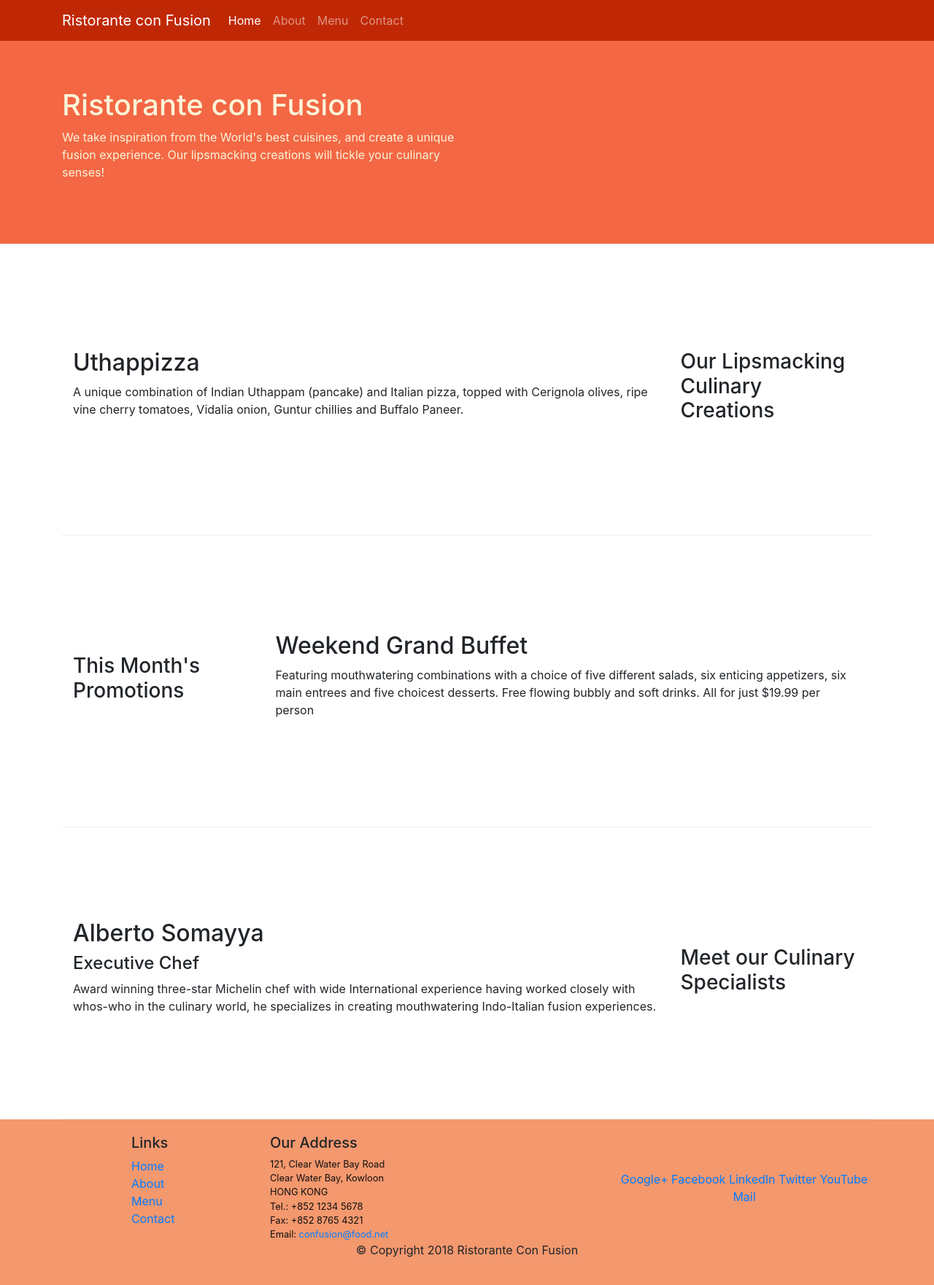
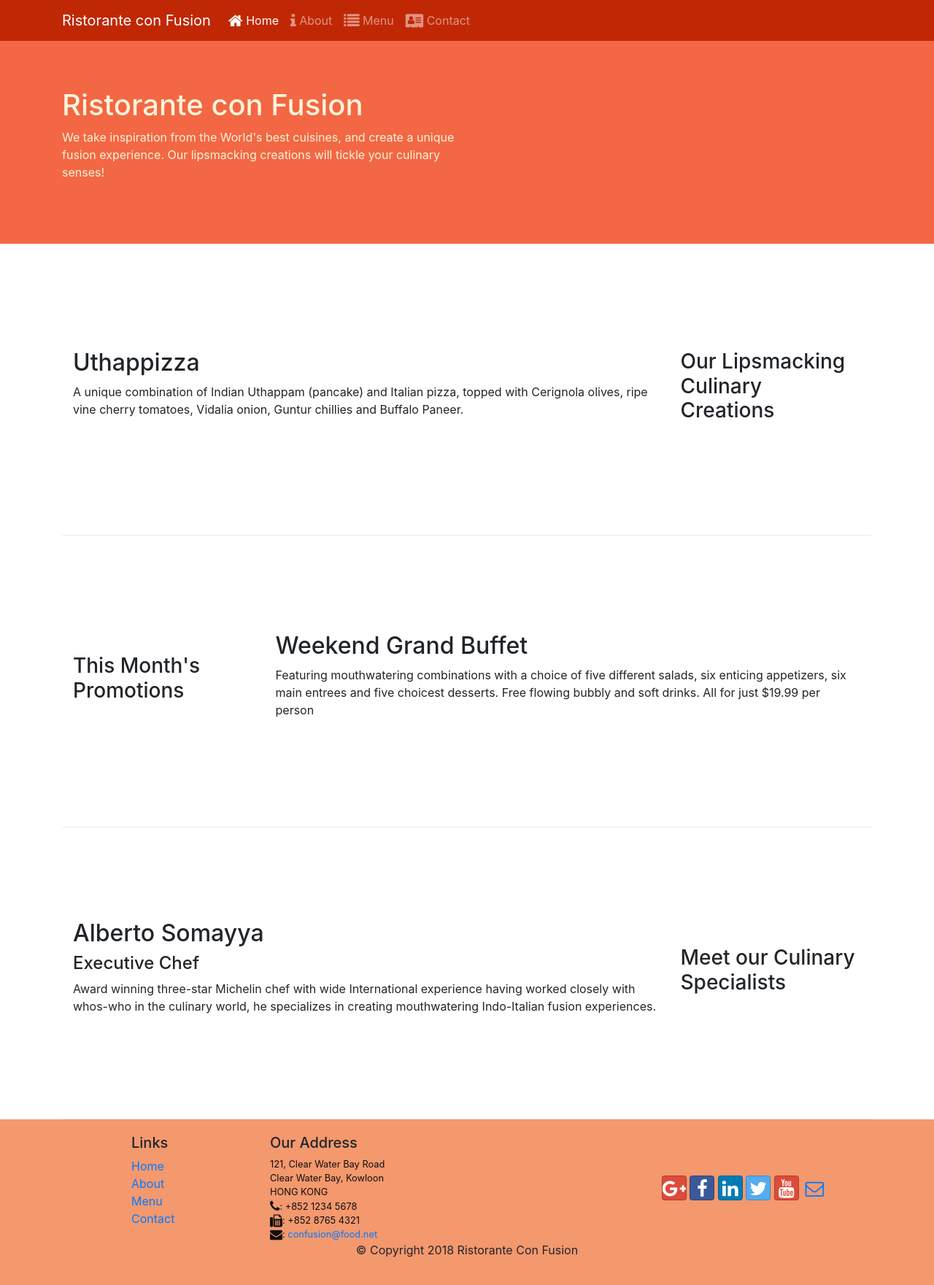
Before and after one commit to namanctrvd/Bootstrap-restro, a website: page index.html in a window 1280 px wide. Shown: the whole page at 73% size. Drawn offline with nearby package versions, Linux system fonts and the light colour scheme.

Commit message:
Added Icon Fonts

```diff
--- a/index.html
+++ b/index.html
@@ -11,6 +11,8 @@
 
     <!-- Bootstrap CSS -->
     <link rel="stylesheet" href="node_modules/bootstrap/dist/css/bootstrap.min.css">
+    <link rel="stylesheet" href="node_modules/font-awesome/css/font-awesome.min.css">
+    <link rel="stylesheet" href="node_modules/bootstrap-social/bootstrap-social.css">
     <link href="css/styles.css" rel="stylesheet">
 </head>
 
@@ -25,10 +27,10 @@
             </button>
             <div class="collapse navbar-collapse" id="Navbar">
                 <ul class="navbar-nav mr-auto">
-                    <li class="nav-item active"><a class="nav-link" href="#">Home</a></li>
-                    <li class="nav-item"><a class="nav-link" href="./aboutus.html">About</a></li>
-                    <li class="nav-item"><a class="nav-link" href="#">Menu</a></li>
-                    <li class="nav-item"><a class="nav-link" href="#">Contact</a></li>
+                    <li class="nav-item active"><a class="nav-link" href="#"><span class="fa fa-home fa-lg"></span> Home</a></li>
+                    <li class="nav-item"><a class="nav-link" href="./aboutus.html"><span class="fa fa-info fa-lg"></span> About</a></li>
+                    <li class="nav-item"><a class="nav-link" href="#"><span class="fa fa-list fa-lg"></span> Menu</a></li>
+                    <li class="nav-item"><a class="nav-link" href="#"><span class="fa fa-address-card fa-lg"></span> Contact</a></li>
                 </ul>
             </div>
         </div>
@@ -106,19 +108,21 @@
                         121, Clear Water Bay Road<br>
                         Clear Water Bay, Kowloon<br>
                         HONG KONG<br>
-                        Tel.: +852 1234 5678<br>
-                        Fax: +852 8765 4321<br>
-                        Email: <a href="mailto:confusion@food.net">confusion@food.net</a>
+                        <i class="fa fa-phone fa-lg"></i>: +852 1234 5678<br>
+                        <i class="fa fa-fax fa-lg"></i>: +852 8765 4321<br>
+                        <i class="fa fa-envelope fa-lg"></i>:
+                        <a href="mailto:confusion@food.net">confusion@food.net</a></a>
                     </address>
                 </div>
                 <div class="col-12 col-sm-4 align-self-center">
                     <div class="text-center">
-                        <a href="http://google.com/+">Google+</a>
-                        <a href="http://www.facebook.com/profile.php?id=">Facebook</a>
-                        <a href="http://www.linkedin.com/in/">LinkedIn</a>
-                        <a href="http://twitter.com/">Twitter</a>
-                        <a href="http://youtube.com/">YouTube</a>
-                        <a href="mailto:">Mail</a>
+                        <a class="btn btn-social-icon btn-google" href="http://google.com/+"><i class="fa fa-google-plus"></i></a>
+                        <a class="btn btn-social-icon btn-facebook" href="http://www.facebook.com/profile.php?id="><i
+                                class="fa fa-facebook"></i></a>
+                        <a class="btn btn-social-icon btn-linkedin" href="http://www.linkedin.com/in/"><i class="fa fa-linkedin"></i></a>
+                        <a class="btn btn-social-icon btn-twitter" href="http://twitter.com/"><i class="fa fa-twitter"></i></a>
+                        <a class="btn btn-social-icon btn-google" href="http://youtube.com/"><i class="fa fa-youtube"></i></a>
+                        <a class="btn btn-social-icon" href="mailto:"><i class="fa fa-envelope-o"></i></a>
                     </div>
                 </div>
             </div>
--- a/package.json
+++ b/package.json
@@ -15,6 +15,8 @@
   },
   "dependencies": {
     "bootstrap": "^4.0.0",
+    "bootstrap-social": "^5.1.1",
+    "font-awesome": "^4.7.0",
     "jquery": "^3.3.1",
     "popper.js": "^1.12.9"
   }
```
Also changed, not shown: aboutus.html (+16 -13 lines), 1 other file.
